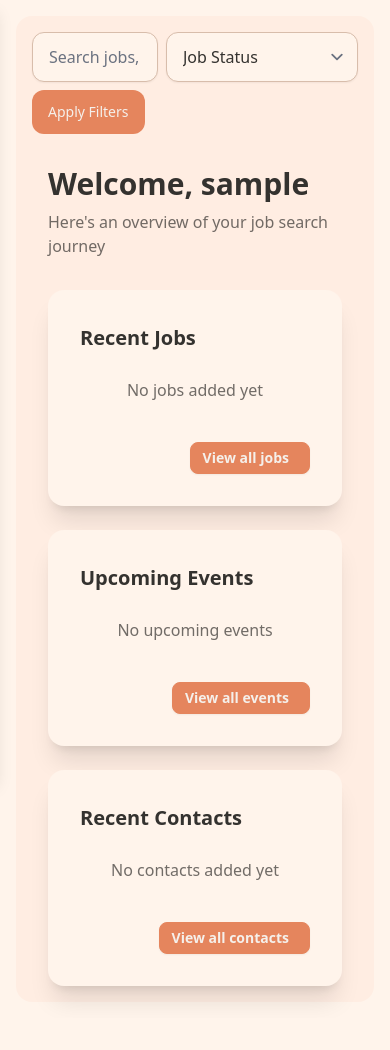
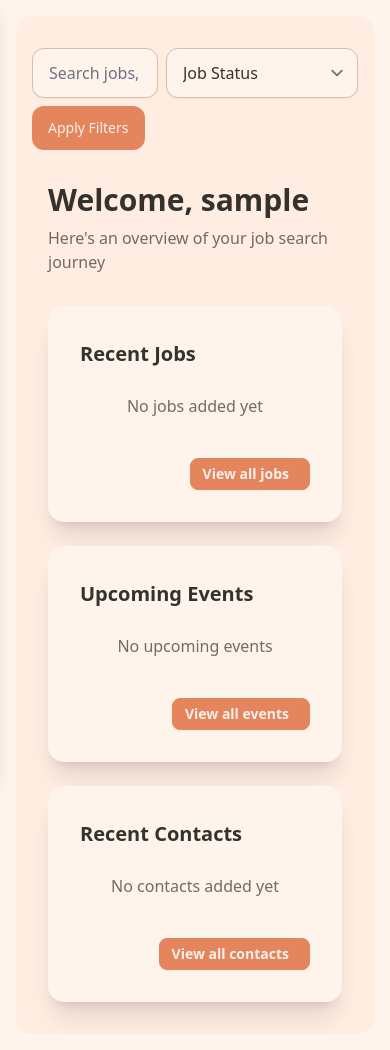
Before and after one commit to andreamaestri/jobless, a Django app: page / in a window 390 px wide. Shown: the part 64-1114 px from the top of the page. Before the commit the page ends 1066 px from the top, so only its background shows below. Run offline with Django 5.2, Linux system fonts and the light colour scheme; the visitor is signed in with stand-in values (Sample User, id 1); data that the repository does not hold is empty; parts of the project's set-up code (start-up, migrations or seed data) failed here and were passed over; some libraries are stand-ins or nearby versions; some web fonts are replaced.

Commit message:
Add responsive margins for search bar and filter visibility

```diff
--- a/home/templates/home/home.html
+++ b/home/templates/home/home.html
@@ -3,12 +3,11 @@
 
 {% block content %}
 
-
-<div class="min-h-min p-4 sm:p-6 md:p-8 lg:py-6 lg:px-8 rounded-2xl bg-base-200">
+<div class="min-h-min py-8 px-4 sm:py-10 sm:px-6 md:py-12 md:px-8 lg:py-6 lg:px-8 rounded-2xl bg-base-200">
     <div class="mb-8">
-        <form method="GET" class="flex flex-wrap gap-2 items-center">
-            <!-- Search Input -->
-            <div class="flex-1 min-w-[200px]">
+        <form method="GET" class="flex flex-wrap gap-2 items-center sm:flex-row flex-col">
+    <!-- Search Input -->
+            <div class="flex-1 min-w-[280px]">
                 <input
                     type="text"
                     name="search"
@@ -56,10 +55,11 @@
                 {% endif %}
             </div>
         </form>
+
     </div>
-    <div class="w-full max-w-7xl mx-auto px-4 sm:px-6 lg:px-8">
+        <div class="w-full max-w-7xl mx-auto px-4 sm:px-6 lg:px-8">
         <!-- Welcome Section -->
-        <div class="mb-8">
+            <div class="mb-8">
             <h1 class="text-3xl font-bold">Welcome, {{ user.username }}</h1>
             <p class="text-base-content/70 mt-2">Here's an overview of your job search journey</p>
         </div>
```
